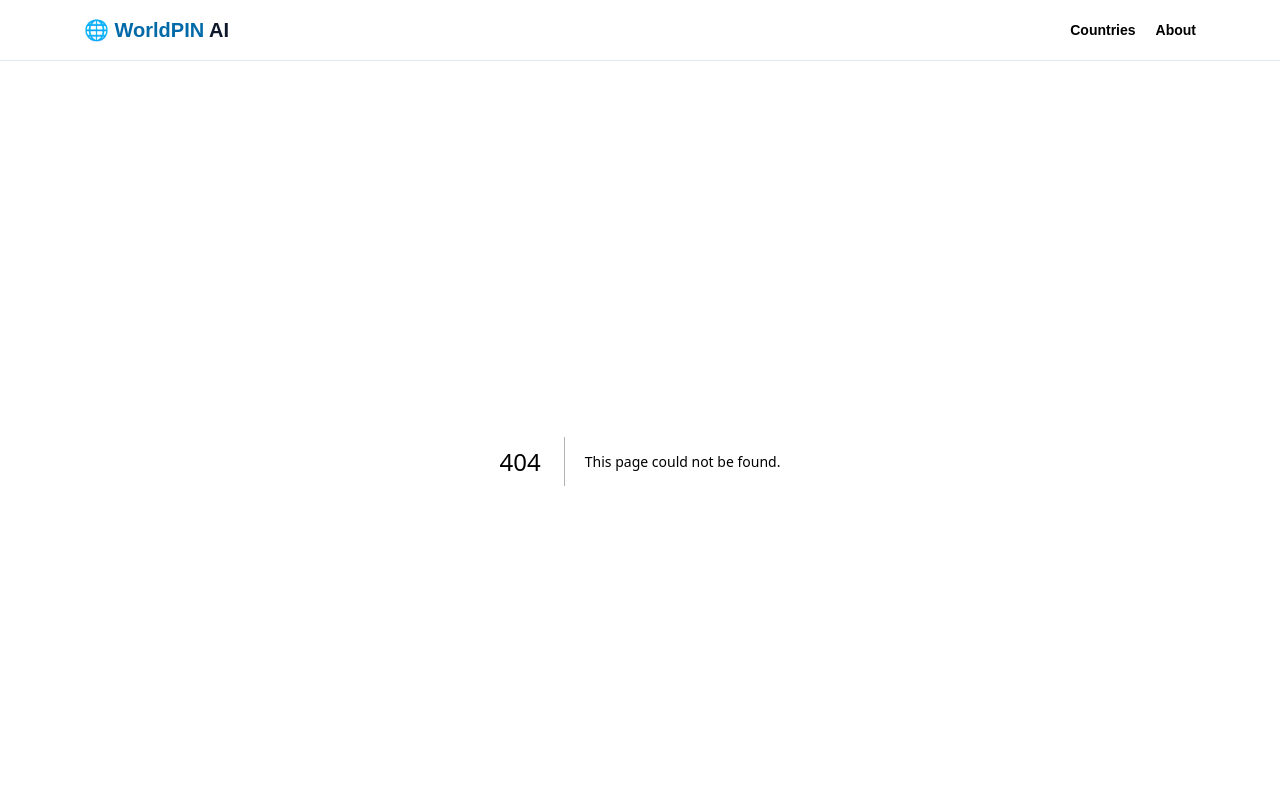
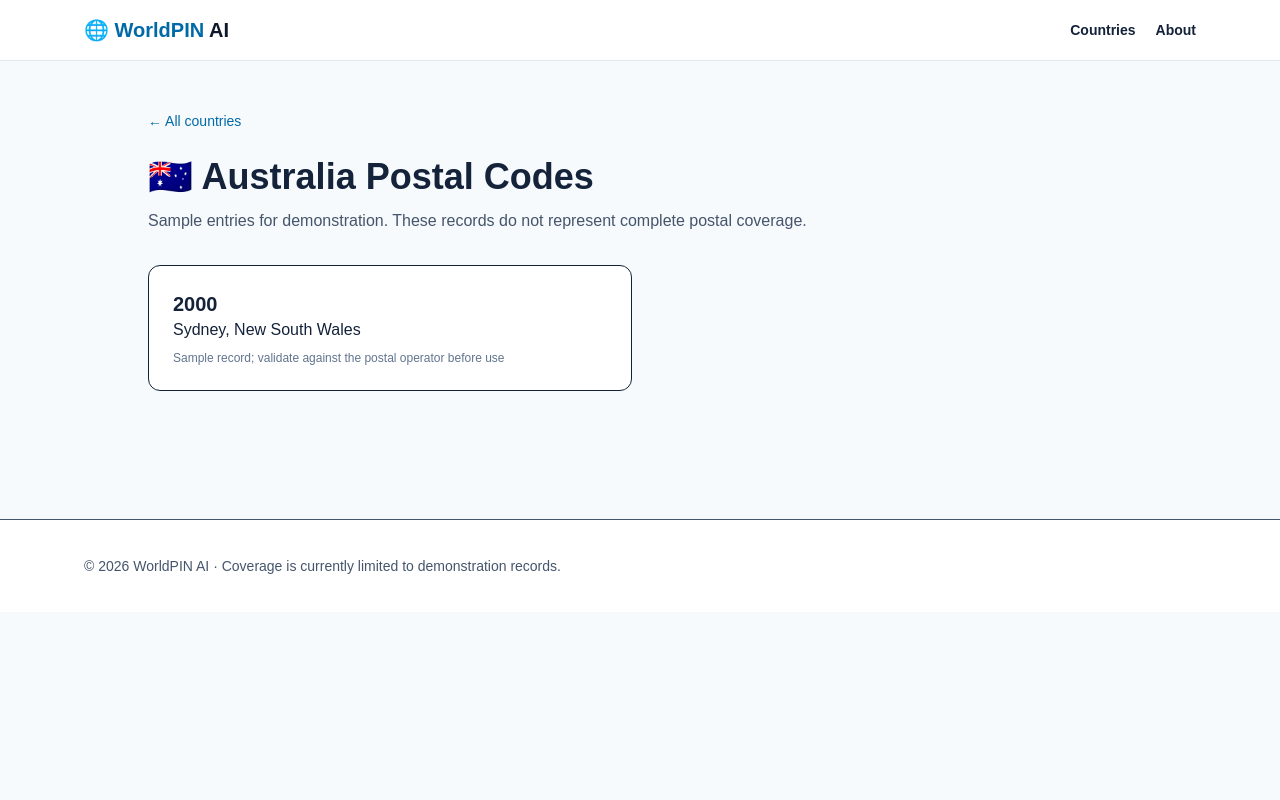
Before and after one commit to satya19000/WorldPIN-AI, a Next.js app: page /country/australia in a window 1280 px wide. Before the commit this address had no page. Shown: the top 800 px of the page. Built offline with nearby package versions, Linux system fonts and the light colour scheme.

Commit message:
feat: bootstrap WorldPIN AI prototype (app/country/[slug]/page.tsx)

```diff
--- /dev/null
+++ b/app/country/[slug]/page.tsx
@@ -0,0 +1,5 @@
+import Link from 'next/link';import { notFound } from 'next/navigation';import type { Metadata } from 'next';import { countries, countryBySlug, sampleRecords } from '@/lib/postal';
+type Params={params:Promise<{slug:string}>};
+export function generateStaticParams(){return countries.map(c=>({slug:c.slug}));}
+export async function generateMetadata({params}:Params):Promise<Metadata>{const c=countryBySlug((await params).slug);return {title:c?c.name+' Postal Codes':'Country not found',robots:{index:false,follow:true}};}
+export default async function CountryPage({params}:Params){const c=countryBySlug((await params).slug);if(!c)notFound();const records=sampleRecords.filter(r=>r.countryCode===c.code);return <main className="max-w-5xl mx-auto px-5 py-12"><Link href="/countries" className="text-sky-700 text-sm">← All countries</Link><h1 className="text-4xl font-bold mt-6 mb-3">{c.flag} {c.name} Postal Codes</h1><p className="text-slate-600 mb-8">Sample entries for demonstration. These records do not represent complete postal coverage.</p>{records.length?<div className="grid sm:grid-cols-2 gap-4">{records.map((r,i)=><div className="bg-white border rounded-xl p-6" key={r.code+'-'+i}><h2 className="font-bold text-xl">{r.code}</h2><p>{r.place}, {r.region}</p><p className="text-xs text-slate-500 mt-2">Sample record; validate against the postal operator before use</p></div>)}</div>:<p className="bg-white p-6 rounded-xl border">Postal code data for this country has not been loaded yet.</p>}</main>}
```
